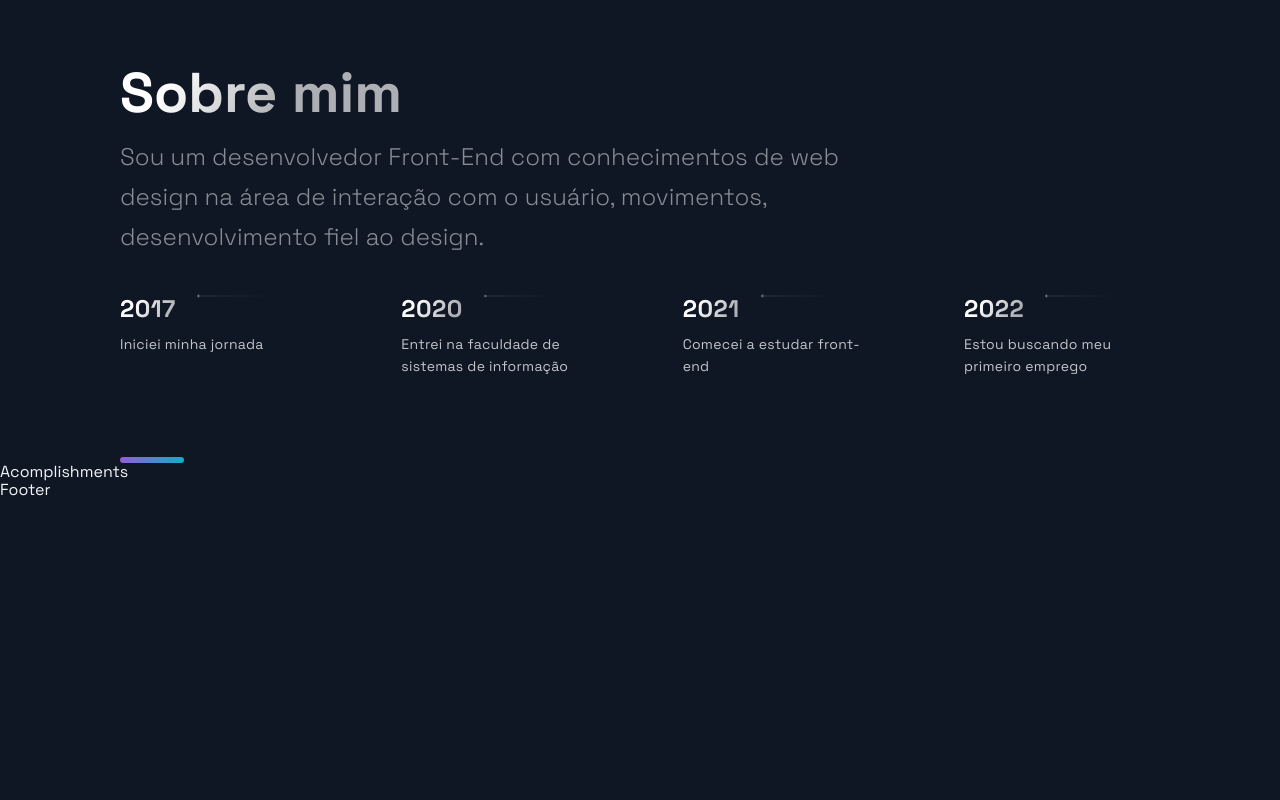
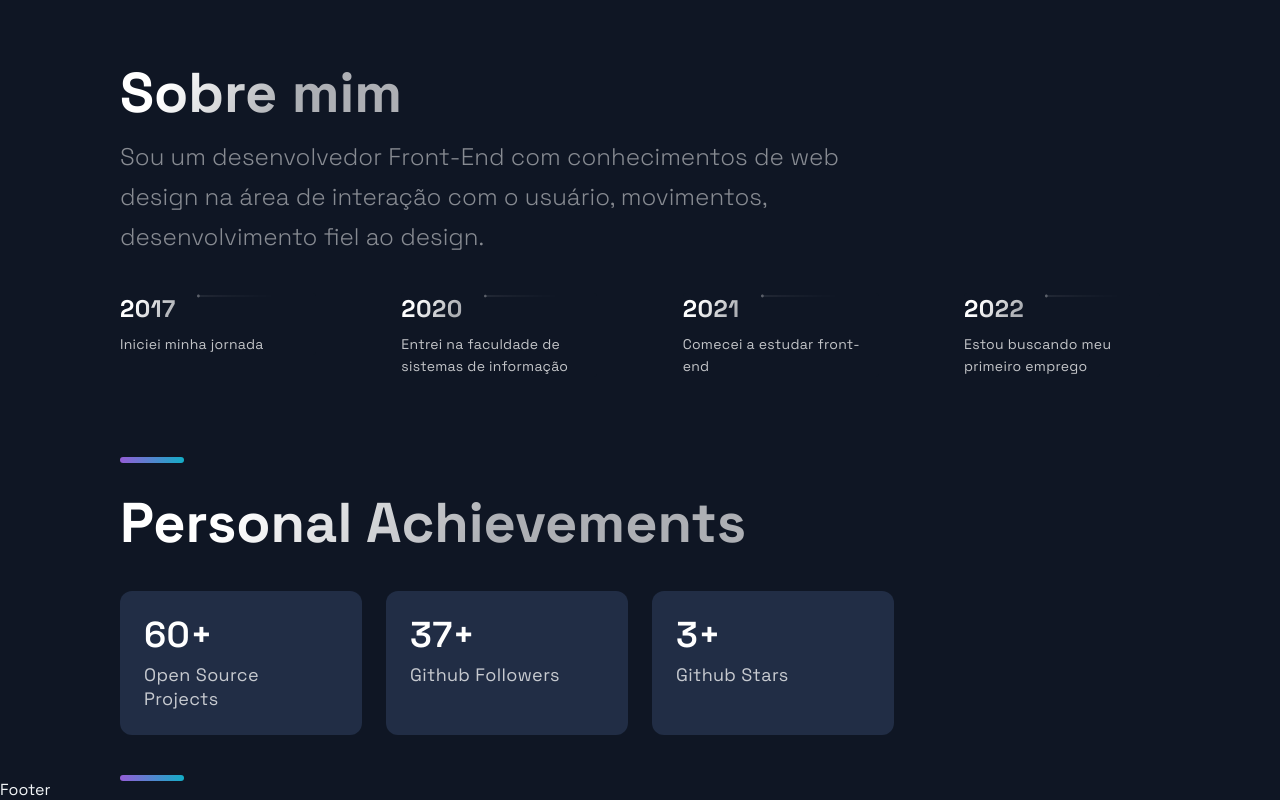
Before and after one commit to Anderson-Andre-P/portfolio-react, a Next.js app: page / in a window 1280 px wide. Shown: the part 2594-3394 px from the top of the page. Before the commit the page ends 3094 px from the top, so only its background shows below. Built offline with nearby package versions, Linux system fonts and the light colour scheme.

Commit message:
feat: acomplishments section

```diff
--- a/src/components/Acomplishments/Acomplishments.js
+++ b/src/components/Acomplishments/Acomplishments.js
@@ -1,19 +1,32 @@
-import React from 'react';
+import React from "react";
 
-import { Section, SectionDivider, SectionTitle } from '../../styles/GlobalComponents';
-import { Box, Boxes, BoxNum, BoxText } from './AcomplishmentsStyles';
+import {
+  Section,
+  SectionDivider,
+  SectionTitle,
+} from "../../styles/GlobalComponents";
+import { Box, Boxes, BoxNum, BoxText } from "./AcomplishmentsStyles";
 
 const data = [
-  { number: 20, text: 'Open Source Projects'},
-  { number: 1000, text: 'Students', },
-  { number: 1900, text: 'Github Followers', },
-  { number: 5000, text: 'Github Stars', }
+  { number: 60, text: "Open Source Projects" },
+  // { number: 1000, text: "Students" },
+  { number: 37, text: "Github Followers" },
+  { number: 3, text: "Github Stars" },
 ];
 
 const Acomplishments = () => (
-  <div>
-    Acomplishments
-  </div>
+  <Section>
+    <SectionTitle>Personal Achievements</SectionTitle>
+    <Boxes>
+      {data.map((card, index) => (
+        <Box key={index}>
+          <BoxNum>{`${card.number}+`}</BoxNum>
+          <BoxText>{card.text}</BoxText>
+        </Box>
+      ))}
+    </Boxes>
+    <SectionDivider />
+  </Section>
 );
 
 export default Acomplishments;
```
